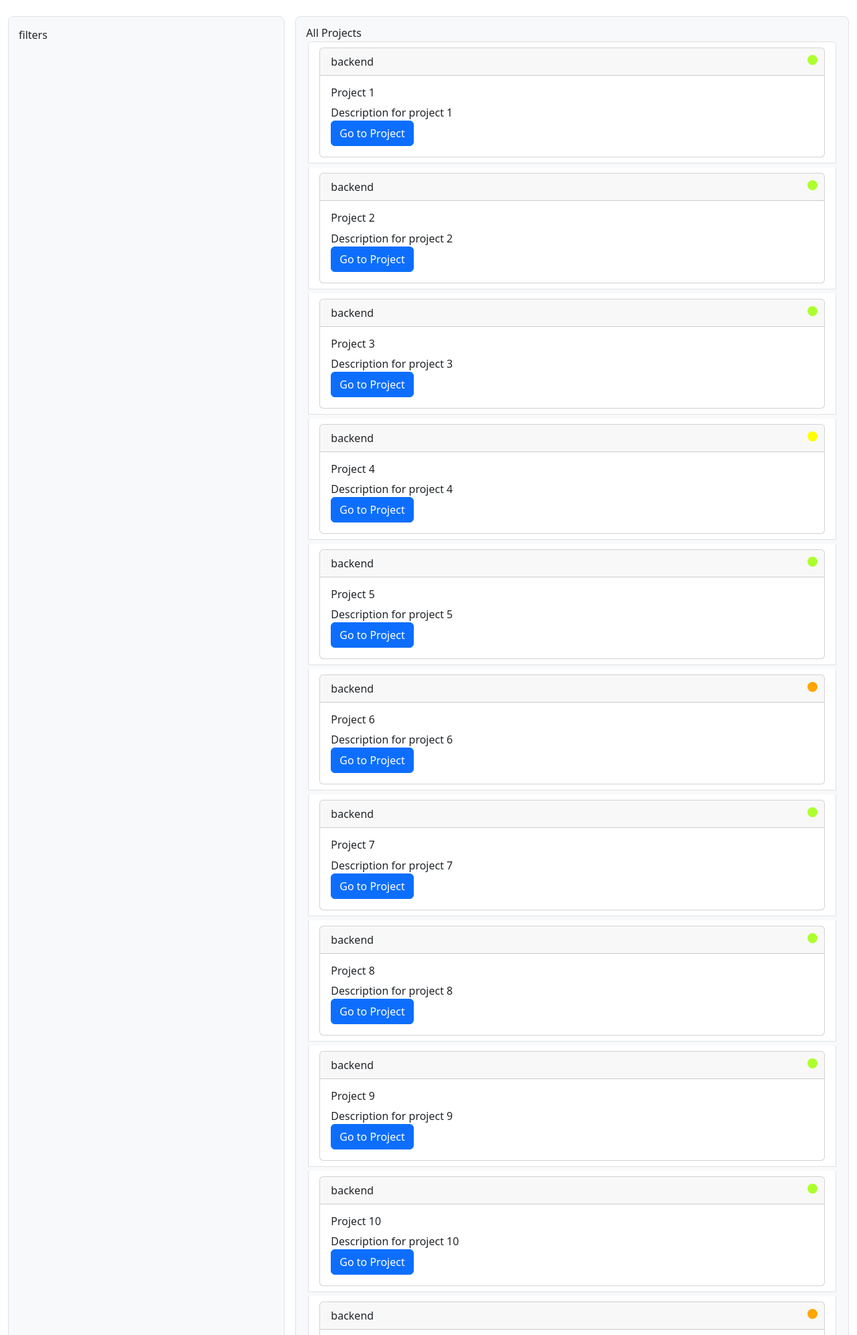
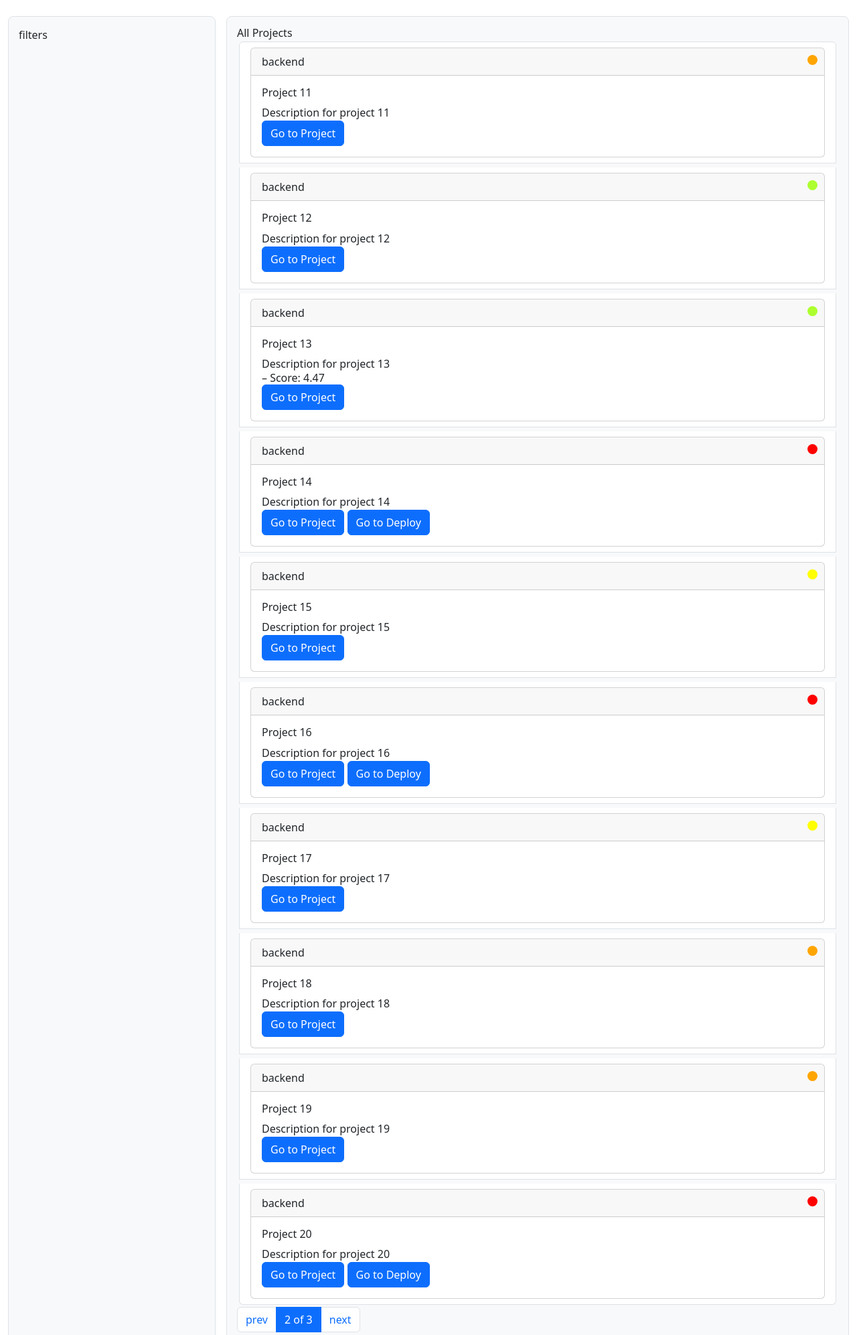
Before and after one commit to bashyrov/team-mate, a Django app: page /?page=2 in a window 1280 px wide. Shown: the part 56-2049 px from the top of the page at 67% size. Run offline with Django 5.2, Linux system fonts and the light colour scheme; data comes from the database, SQL or seed files in the repository; some libraries are stand-ins or nearby versions.

Commit message:
Add pagination by 10 for projects list

```diff
--- a/projects/views.py
+++ b/projects/views.py
@@ -15,6 +15,7 @@ class ProjectListView(ListView):
     model = Project
     template_name = 'projects/project_list.html'
     context_object_name = 'projects'
+    paginate_by = 10
 
 
 class MyProjectListView(ListView):
--- /dev/null
+++ b/templates/includes/pagination.html
@@ -0,0 +1,19 @@
+{% if is_paginated %}
+  <ul class="pagination">
+    {% if page_obj.has_previous %}
+      <li class="page-item">
+        <a href="?page={{ page_obj.previous_page_number }}" class="page-link">prev</a>
+      </li>
+    {% endif %}
+
+    <li class="page-item active">
+      <span class="page-link">{{ page_obj.number }} of {{ paginator.num_pages }}</span>
+    </li>
+
+    {% if page_obj.has_next %}
+      <li class="page-item">
+        <a href="?page={{ page_obj.next_page_number }}" class="page-link">next</a>
+      </li>
+    {% endif %}
+  </ul>
+{% endif %}
--- a/templates/projects/project_detail1.html
+++ b/templates/projects/project_detail1.html
@@ -1,7 +1,6 @@
 {% extends "base.html" %}
 {% block content %}
 <div class="md:flex">
-  <!-- Tabs menu -->
   <ul id="tabs" class="flex-column space-y-4 text-sm font-medium text-gray-500 dark:text-gray-400 md:me-4 mb-4 md:mb-0">
     <li>
       <button data-tab="profile" class="tab-link inline-flex items-center px-4 py-3 w-full rounded-lg transition-all duration-300 ease-in-out text-white bg-blue-700 dark:bg-blue-600">
@@ -71,7 +70,6 @@
         c.classList.remove("opacity-100");
       });
 
-      // activate selected
       tab.classList.add("text-white", "bg-blue-700", "dark:bg-blue-600");
       const activeContent = document.getElementById(tab.dataset.tab);
       activeContent.classList.remove("hidden", "opacity-0");
--- a/templates/projects/project_list.html
+++ b/templates/projects/project_list.html
@@ -1,6 +1,6 @@
 {% extends "base.html" %}
 {% block content %}
-<div class="d-grid gap-3" style="grid-template-columns: 1fr 2fr;">
+<div class="d-grid gap-3" style="grid-template-columns: 1fr 3fr;">
   <div class="bg-body-tertiary border rounded-3 sticky-top" style="min-height: 100px; padding: 15px;">
     filters
   </div>
@@ -15,6 +15,7 @@
     {% else %}
       <h2>No projects yet.</h2>
     {% endif %}
+    {% include "includes/pagination.html" %}
   </div>
 </div>
 {% endblock %}
```
